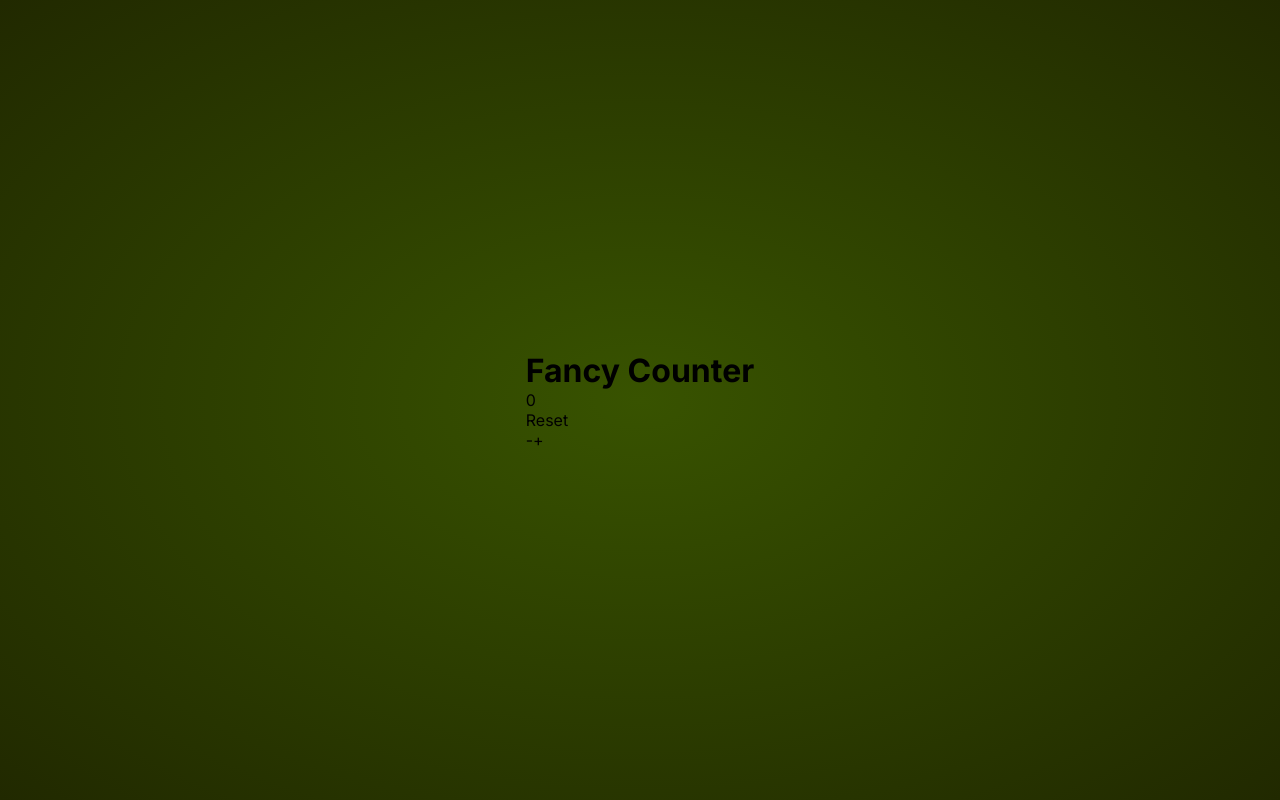
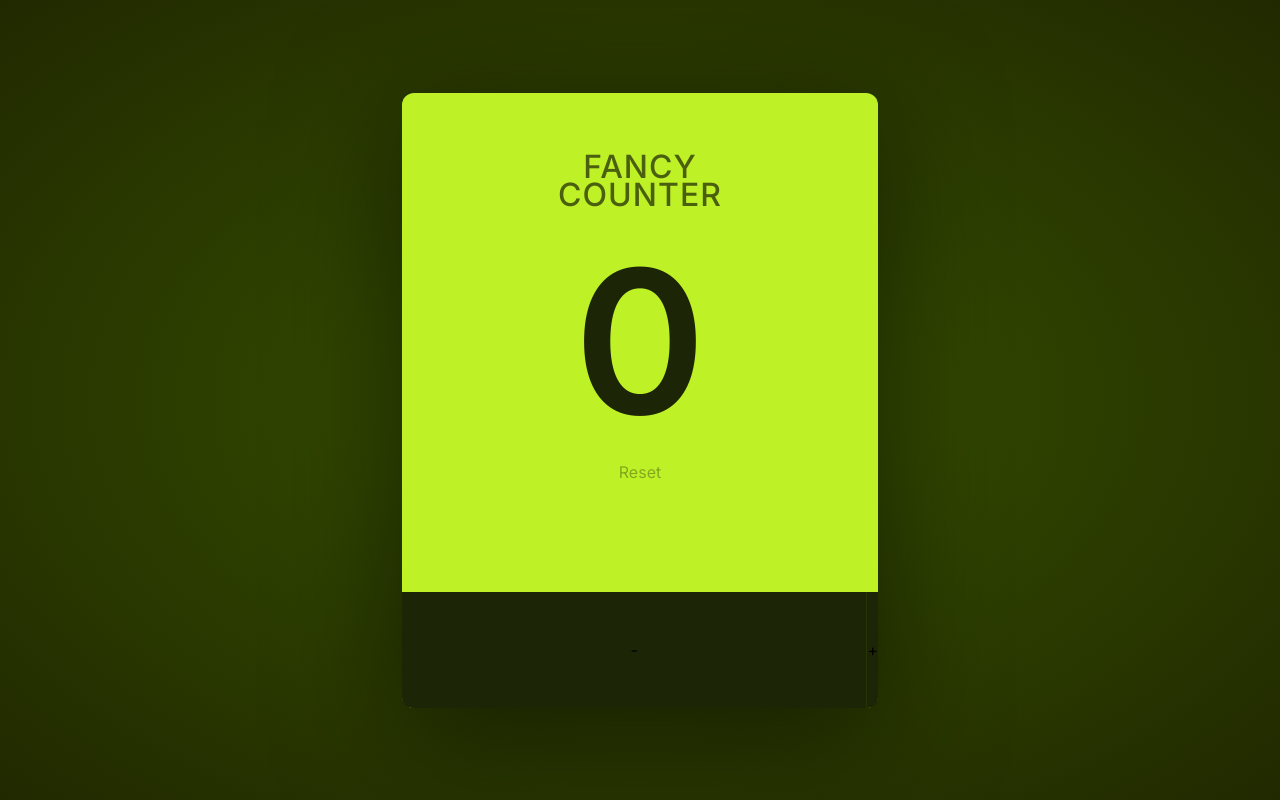
Before and after one commit to Harry-Leepz/counter, a React (Vite) app: page / in a window 1280 px wide. Built offline with nearby package versions, Linux system fonts and the light colour scheme.

Commit message:
Add class names to components

```diff
--- a/src/components/Card.jsx
+++ b/src/components/Card.jsx
@@ -5,7 +5,7 @@ import Title from "./Title";
 
 export default function Card() {
   return (
-    <div>
+    <div className='card'>
       <Title />
       <Count />
       <ResetButton />
--- a/src/components/Count.jsx
+++ b/src/components/Count.jsx
@@ -1,5 +1,5 @@
 function Count() {
-  return <p>0</p>;
+  return <p className='count'>0</p>;
 }
 
 export default Count;
--- a/src/components/CountButtons.jsx
+++ b/src/components/CountButtons.jsx
@@ -1,7 +1,7 @@
 const CountButtons = () => {
   return (
-    <div>
-      <button>-</button>
+    <div className='button-container'>
+      <button className='count-btn'>-</button>
       <button>+</button>
     </div>
   );
--- a/src/components/ResetButton.jsx
+++ b/src/components/ResetButton.jsx
@@ -1,5 +1,5 @@
 function ResetButton() {
-  return <button>Reset</button>;
+  return <button className='reset-btn'>Reset</button>;
 }
 
 export default ResetButton;
--- a/src/components/Title.jsx
+++ b/src/components/Title.jsx
@@ -1,5 +1,5 @@
 function Title() {
-  return <h1>Fancy Counter</h1>;
+  return <h1 className='title'>Fancy Counter</h1>;
 }
 
 export default Title;
```
